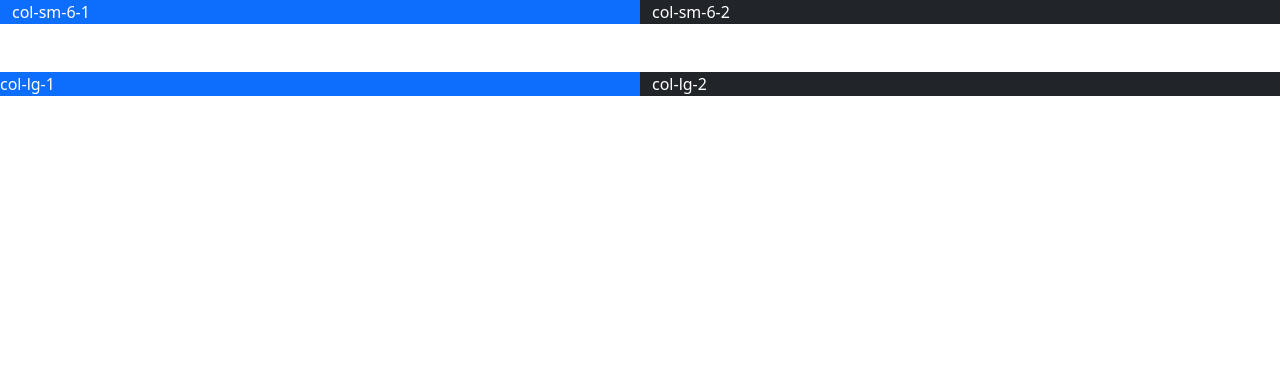
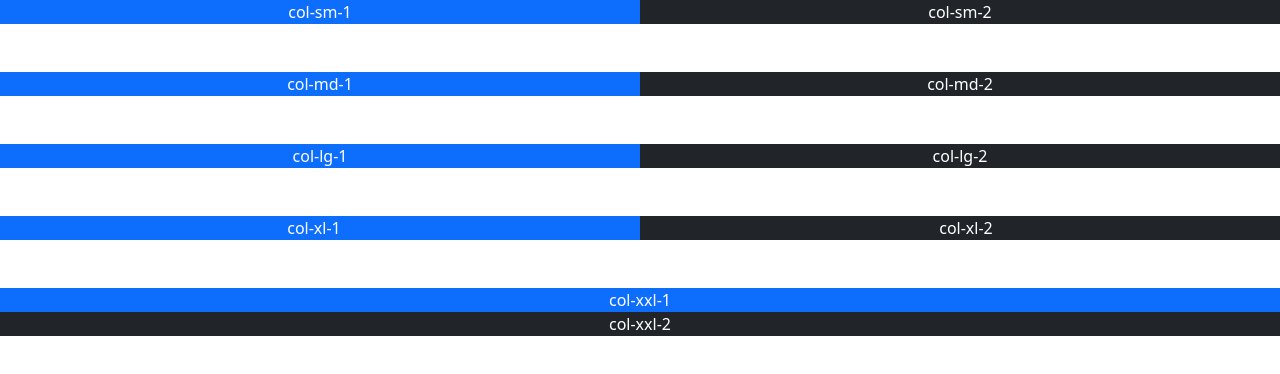
Before and after one commit to Holargee/bootstrap, a plain HTML site: page index.html in a window 1280 px wide. Drawn offline with nearby package versions, Linux system fonts and the light colour scheme.

Commit message:
Update index.html

```diff
--- a/index.html
+++ b/index.html
@@ -10,18 +10,43 @@
 <body>
 				<div class="container-fluid">
 			<div class="row">
-							<div class="col-sm-6 bg-primary text-white">
-										col-sm-6-1
+							<div class="col-sm bg-primary text-white text-center">
+									col-sm-1
 							</div>
-						<div class="col-sm-6 bg-dark text-white">
-										col-sm-6-2
+						<div class="col-sm bg-dark text-white text-center">
+											col-sm-2
+							</div>
+			</div>
+			<br><br>
+			<div class="row">
+							<div class="col-md bg-primary text-white text-center">
+									col-md-1
+							</div>
+						<div class="col-md bg-dark text-white text-center">
+											col-md-2
+							</div>
+			</div>		<br><br>
+				<div class="row">
+				<div class="col-lg bg-primary text-white text-center">col-lg-1</div>
+				<div class="col-lg bg-dark text-white text-center">col-lg-2</div>
+				</div>
+				</div><br><br>
+				<div class="row">
+							<div class="col-xl bg-primary text-white text-center">
+									col-xl-1
+							</div>
+						<div class="col-xl bg-dark text-white text-center">
+											col-xl-2
+							</div>
+			</div><br><br>
+								<div class="row">
+							<div class="col-xxl bg-primary text-white text-center">
+									col-xxl-1
+							</div>
+						<div class="col-xxl bg-dark text-white text-center">
+											col-xxl-2
 							</div>
 			</div>
 				</div>
-  <br><br>
-				<div class="row">
-				<div class="col-lg bg-primary text-white">col-lg-1</div>
-				<div class="col-lg bg-dark text-white">col-lg-2</div>
-				</div>
 </body>
 </html>
```
